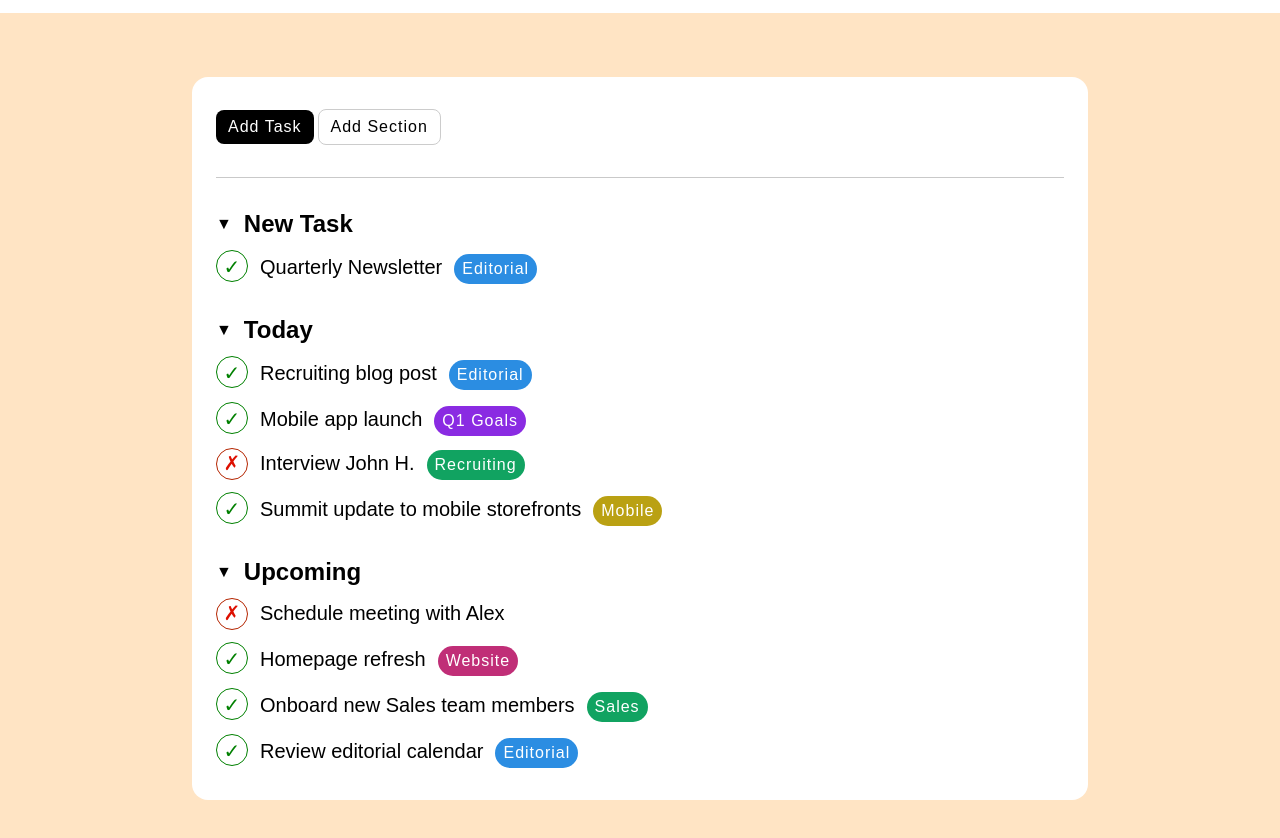
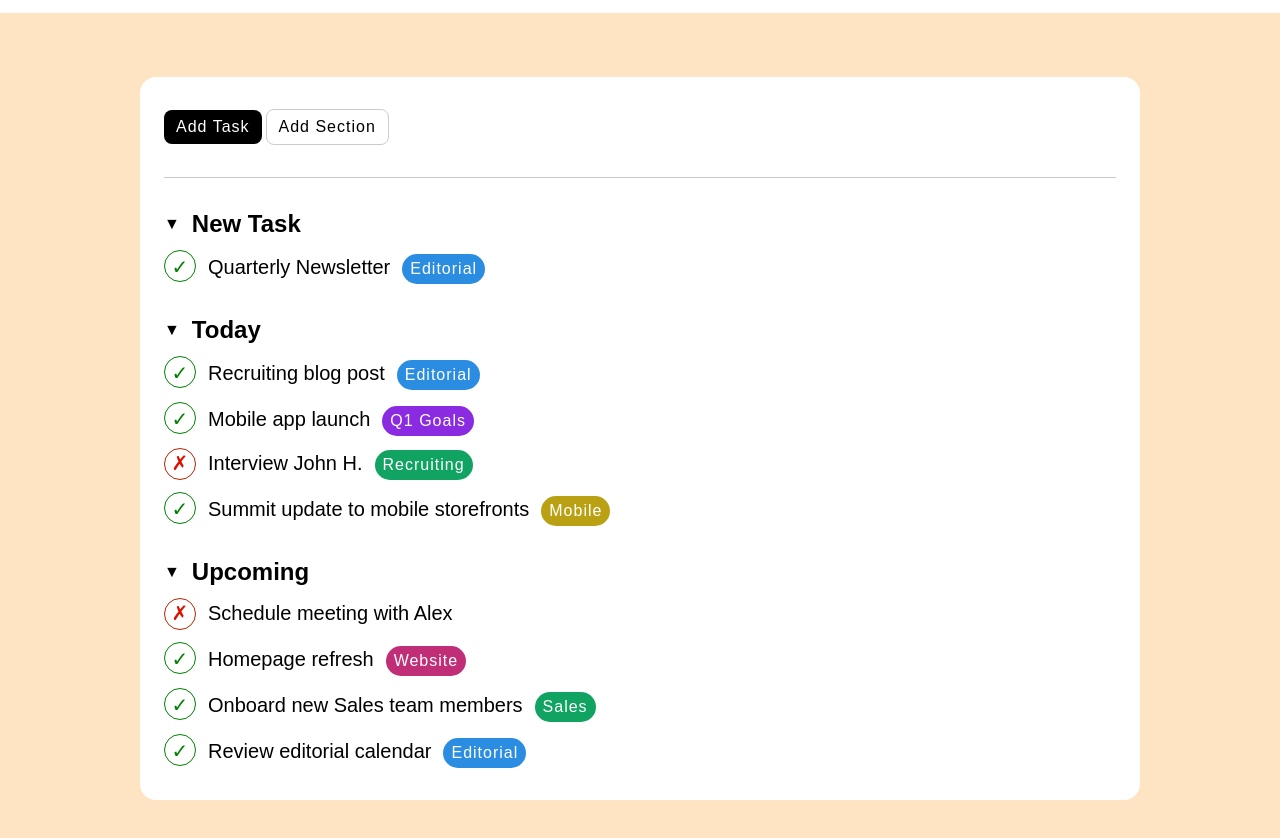
Before and after one commit to dav-montesano/html-css-toboolist, a plain HTML site: page index.html in a window 1280 px wide. Shown: the part 68-906 px from the top of the page. Drawn offline with Linux system fonts and the light colour scheme.

Commit message:
fix: container padding general

```diff
--- a/CSS/style.css
+++ b/CSS/style.css
@@ -34,7 +34,8 @@ header {
 
 .listcomponent {
     background-color: white;
-    width: 70%;
+    width: 80%;
+    max-width: 1000px;
     margin: 64px auto;
     padding: 32px 24px;
     border-radius: 16px;
@@ -149,7 +150,7 @@ header {
 .headcomponent {
     border-bottom: 1px solid #c9c9c9;
     padding-bottom: 32px;
-}
+2}
 
 
 .button-task-main {
@@ -174,7 +175,7 @@ header {
     display: inline-block;
 }
 
-/* ul {
+/* ul
     list-style-type: none;
     list-style-position: inside;
 } */
```
